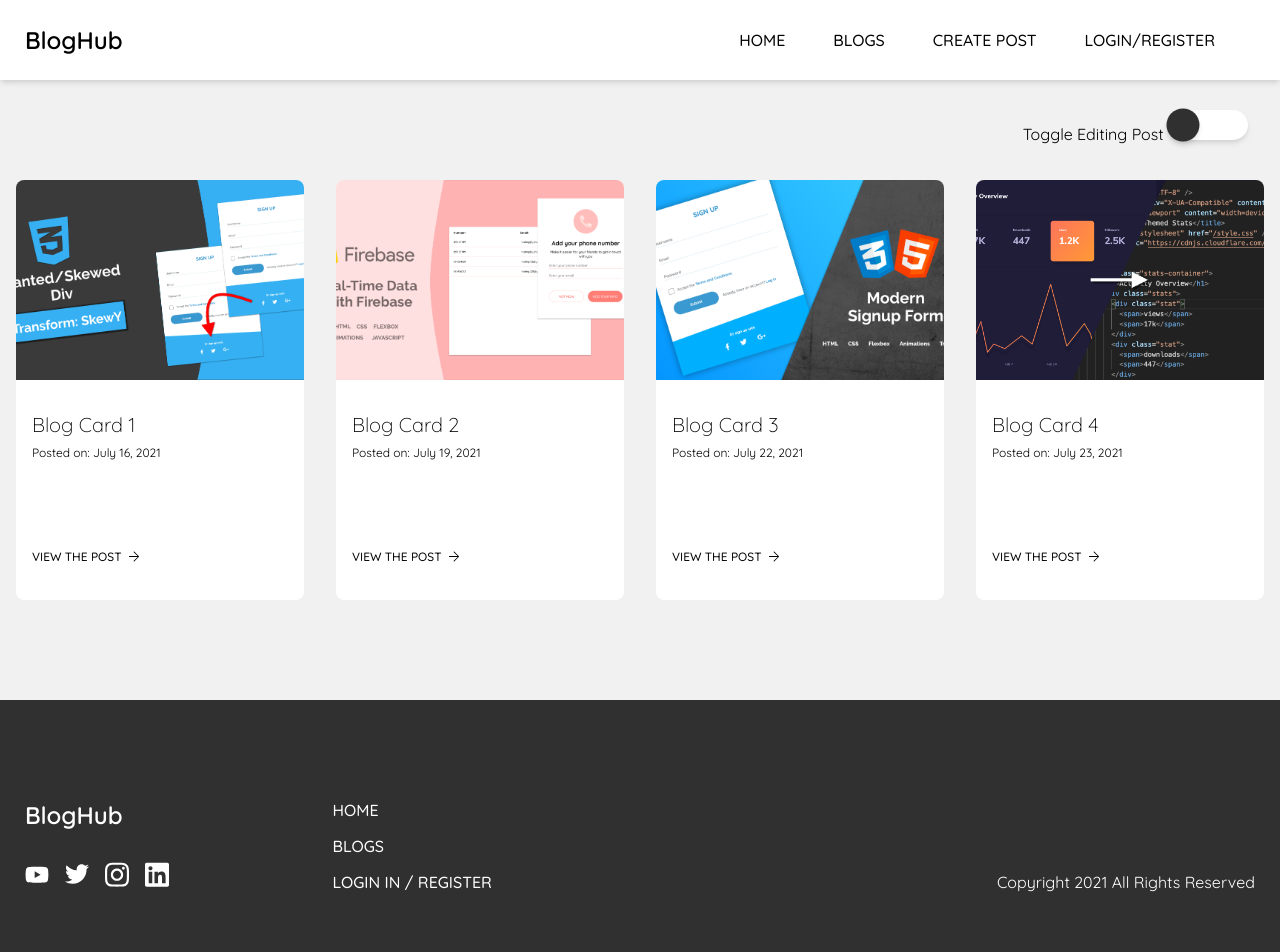
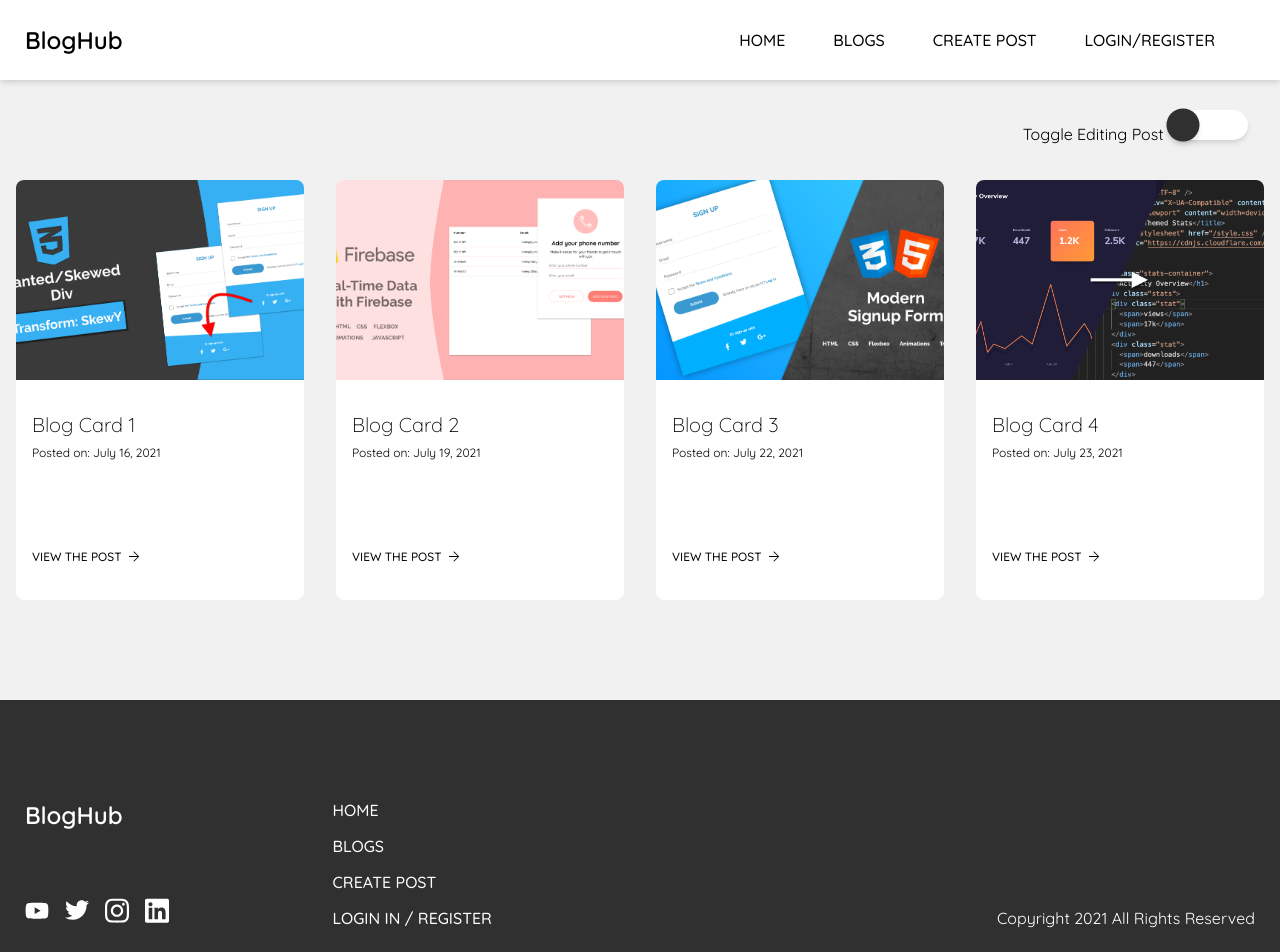
Before and after one commit to IlonaRus/Blog-Hub, a Vue app: page /blogs in a window 1280 px wide. Shown: the top 952 px of the page. Built offline with nearby package versions, Linux system fonts and the light colour scheme; what vue2-editor would draw is missing.

Commit message:
Updated footer

```diff
--- a/src/components/Footer.vue
+++ b/src/components/Footer.vue
@@ -23,7 +23,7 @@
           <ul>
             <router-link class="link" :to="{ name: 'Home' }">Home</router-link>
             <router-link class="link" :to="{ name: 'Blogs' }">Blogs</router-link>
-            <router-link v-if="admin" class="link" :to="{ name: 'CreatePost' }">Create Post</router-link>
+            <router-link class="link" to="#">Create Post</router-link>
             <router-link v-if="!user" class="link" :to="{ name: 'Login' }">Login In / Register</router-link>
           </ul>
         </div>
```
